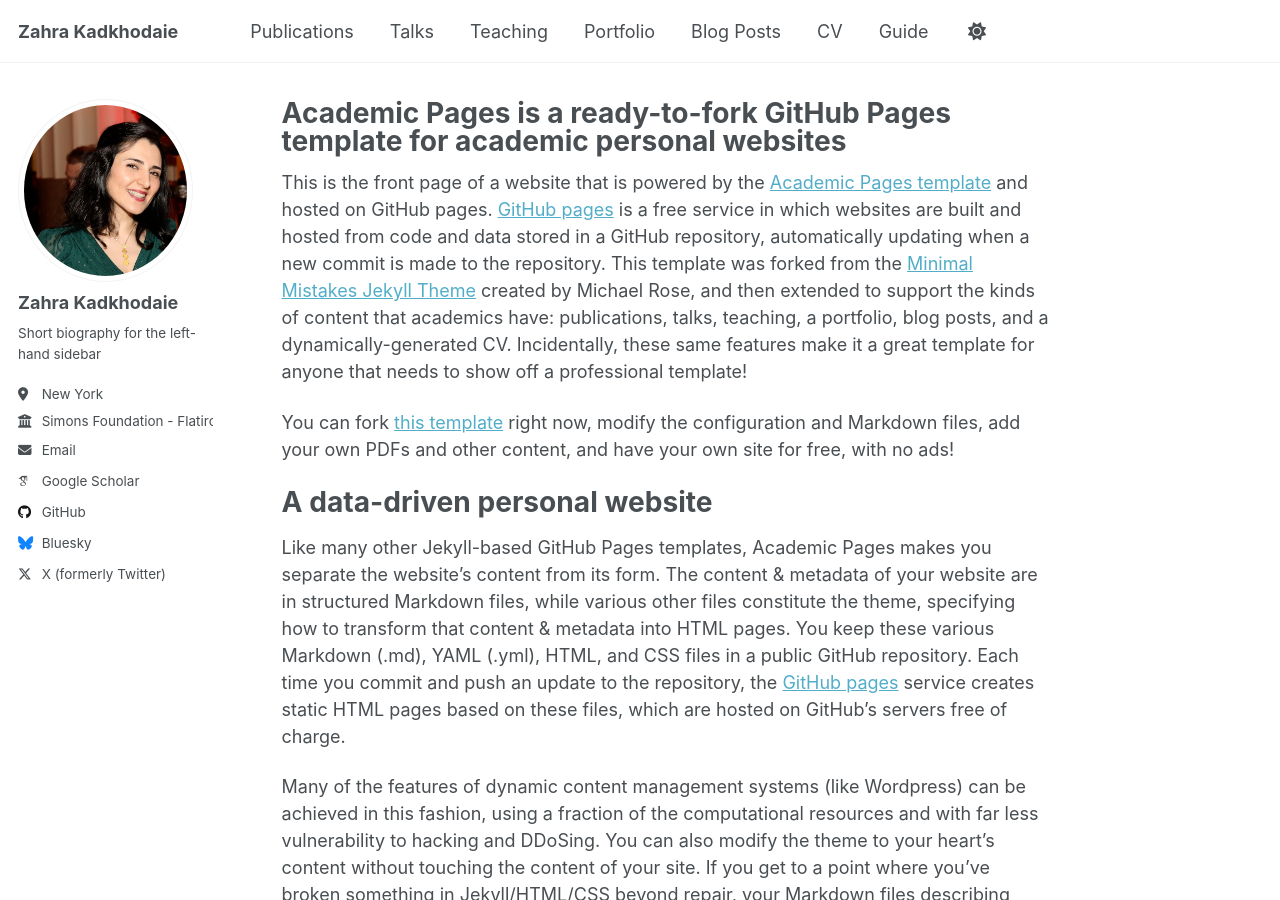
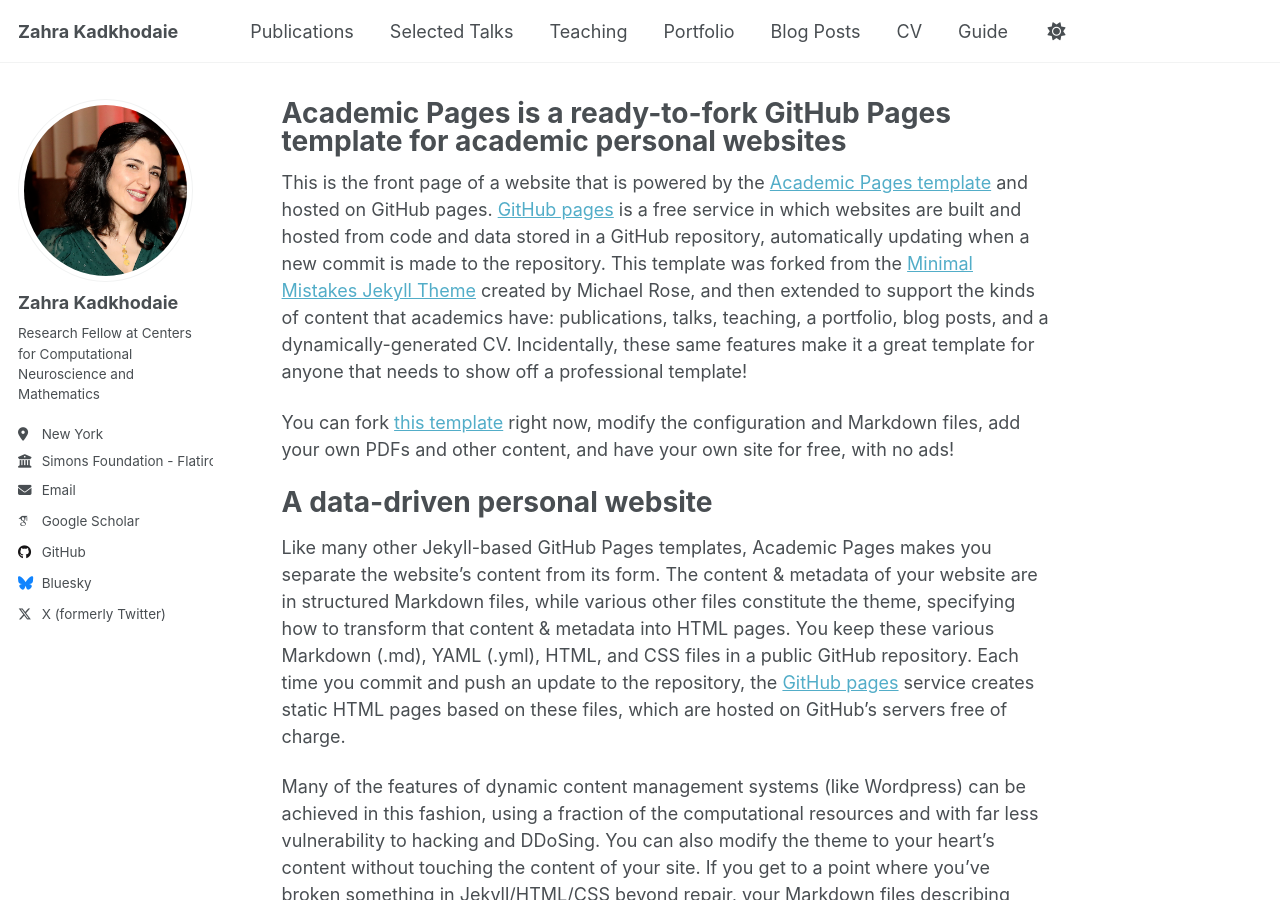
Before and after one commit to Zahra-Kadkhodaie/Zahra-Kadkhodaie.github.io, a Jekyll site: the page built from _pages/about.md, in a window 1280 px wide and 900 px high. Built offline with Jekyll 4.4.1, drawn with Linux system fonts in a browser that asks for light colours; some web fonts are replaced; a script that is not in the unit is left out.

Commit message:
add talks3

```diff
--- a/_config.yml
+++ b/_config.yml
@@ -25,11 +25,11 @@ author:
   avatar           : "https://Zahra-Kadkhodaie.github.io/images/profile.png"
   name             : "Zahra Kadkhodaie"
   pronouns         : # example: "she/her"
-  bio              : "Short biography for the left-hand sidebar"
+  bio              : "Research Fellow at Centers for Computational Neuroscience and Mathematics"
   location         : "New York"
   employer         : "Simons Foundation - Flatiron institute"
   uri              : # URL
-  email            : "zk388@nyu.edu"
+  email            : "zkadkhodaie@flatironinstitute.org"
 
   # Academic websites
   academia         : # URL
--- a/_data/navigation.yml
+++ b/_data/navigation.yml
@@ -11,7 +11,7 @@ main:
   - title: "Publications"
     url: /publications/
 
-  - title: "Talks"
+  - title: "Selected Talks"
     url: /talks/
 
   - title: "Teaching"
```
